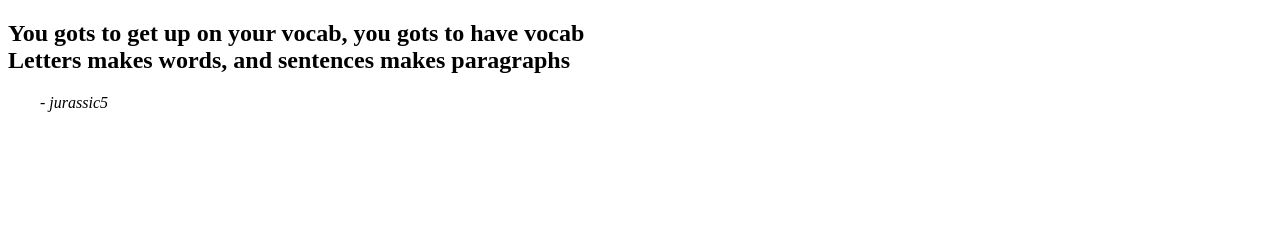
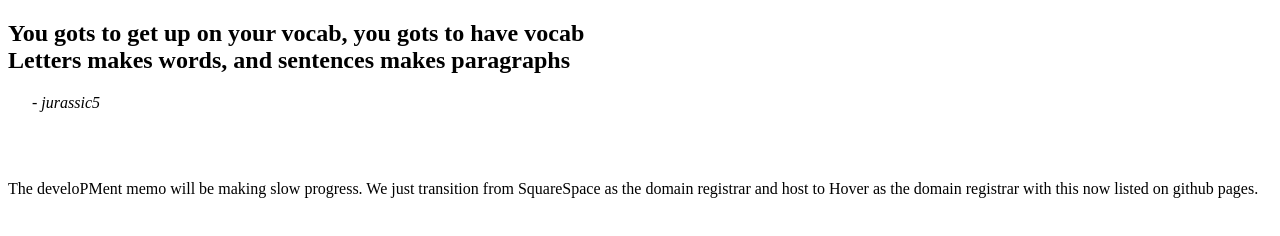
Before and after one commit to CasualJon/develoPMentmemo, a plain HTML site: page index.html in a window 1280 px wide. Drawn offline with Linux system fonts and the light colour scheme.

Commit message:
update message

```diff
--- a/index.html
+++ b/index.html
@@ -18,7 +18,13 @@
       Letters makes words, and sentences makes paragraphs
     </h2>
     <p>
-      &nbsp;&nbsp;&nbsp;&nbsp;&nbsp;&nbsp;&nbsp;&nbsp;<i>- jurassic5</i>
+      &nbsp;&nbsp;&nbsp;&nbsp;&nbsp;&nbsp;<i>- jurassic5</i>
+    </p>
+    <br /><br />
+    <p>
+      The develoPMent memo will be making slow progress. We just transition from
+      SquareSpace as the domain registrar and host to Hover as the domain registrar
+      with this now listed on github pages.
     </p>
   </body>
 </html>
```
Also changed, not shown: 1 other file.
